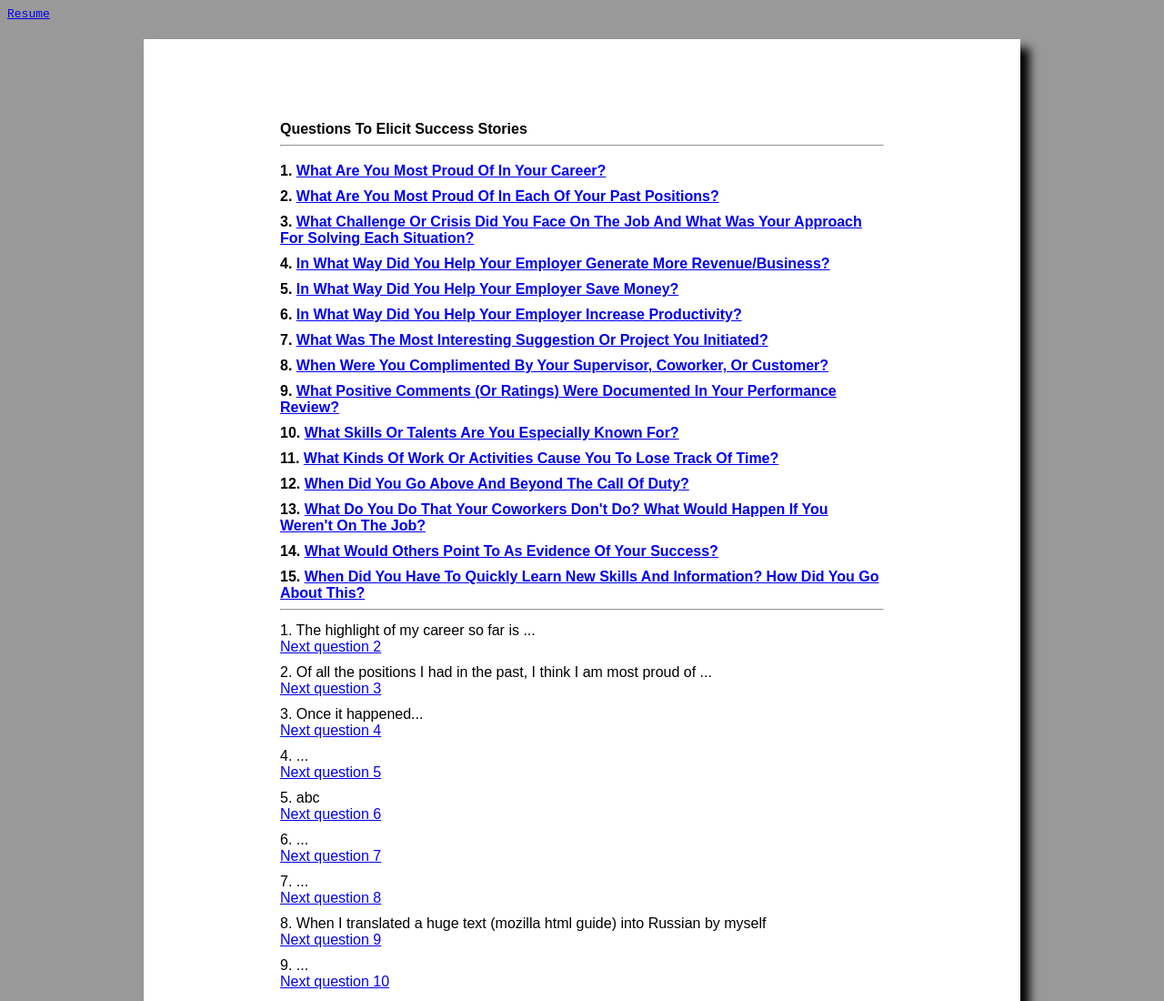
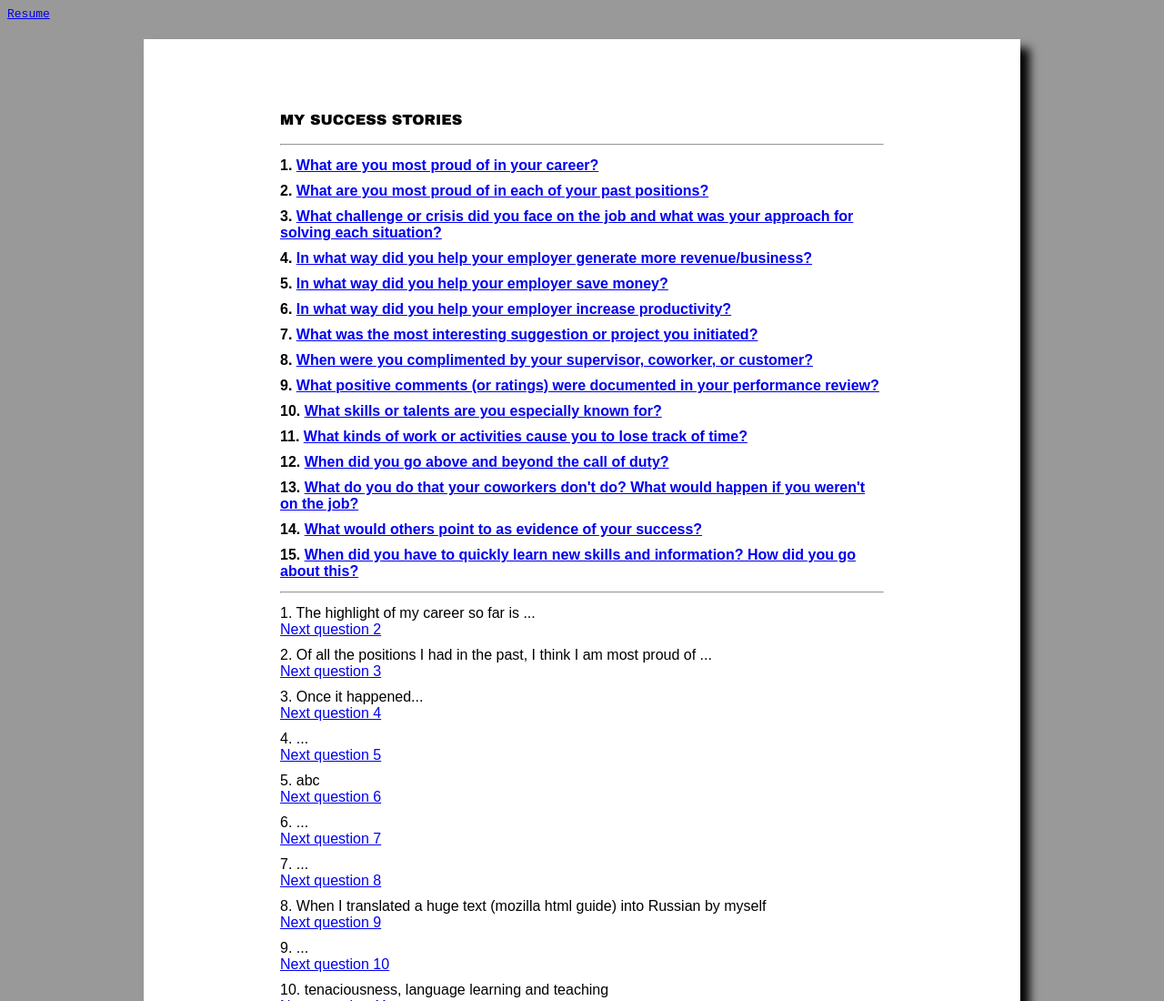
Before and after one commit to igoryen/resume, a website: page views/questions.html in a window 1280 px wide. Shown: the top 1100 px of the page at 91% size. Drawn offline with Linux system fonts and the light colour scheme.

Commit message:
Adjusted css

```diff
--- a/public/css/mystyle.css
+++ b/public/css/mystyle.css
@@ -1,14 +1,7 @@
-			#full_name{
-				font-size: x-large;
-				font-family: sans-serif;
-				font-weight: bold;
-				padding-bottom: 10px;
-				text-align: center;
-				text-transform: capitalize;
-			}
 			#address{
 				text-align: center;
 			}
+
 			body{
 				background-color: #999999;
 				font-family: monospace;
@@ -38,6 +31,16 @@
 			.edu_name{
 				font-weight: bold;
 			}
+
+			#full_name{
+				font-size: x-large;
+				font-family: sans-serif;
+				font-weight: bold;
+				padding-bottom: 10px;
+				text-align: center;
+				text-transform: capitalize;
+			}
+
 			.indented{
 				padding-left: 20px;
 				padding-right: 10px;
@@ -60,6 +63,11 @@
 				padding-bottom: 5px;
 			}
 
+			.question{
+				font-weight: bold;
+			}
+
+
 			.righted{
 				text-align: right;
 			}
@@ -67,9 +75,6 @@
 			.row{
 				text-align: left;
 			}
-
-
-
 
 			.sub_main_item{
 				/*white-space: nowrap; /*1*/
@@ -85,8 +90,6 @@
 				width: 450px;
 			}
 
-
-
 			/*
 				1. forbid line break in table cell
 			*/
--- a/questions.js
+++ b/questions.js
@@ -12,7 +12,7 @@ var starStoryDispenser = function(obj){
 		// dynamically lay the rails for a question
 		var div_q = document.createElement("div"); // create a "div" element for a question
 		div_q.id = obj.name + no + "q"; // give it an "id"
-		div_q.className = "sub_main_item"; // give it a "class"
+		div_q.className = "question padded"; // give it a "class"
 		document.getElementById("questions").appendChild(div_q); // append it to div with id=questions
 
 		// dynamically lay the rails for an answer
--- a/views/questions.html
+++ b/views/questions.html
@@ -5,7 +5,7 @@
 <body>
 	<a href="/">Resume</a>
 	<div class="canvas">
-		<div class="sub_main_item" id="top">questions to elicit success stories</div>
+		<div class="main_item" id="top">my success stories</div>
 		<hr>
 		<div id="questions"></div>
 		<hr>
```
